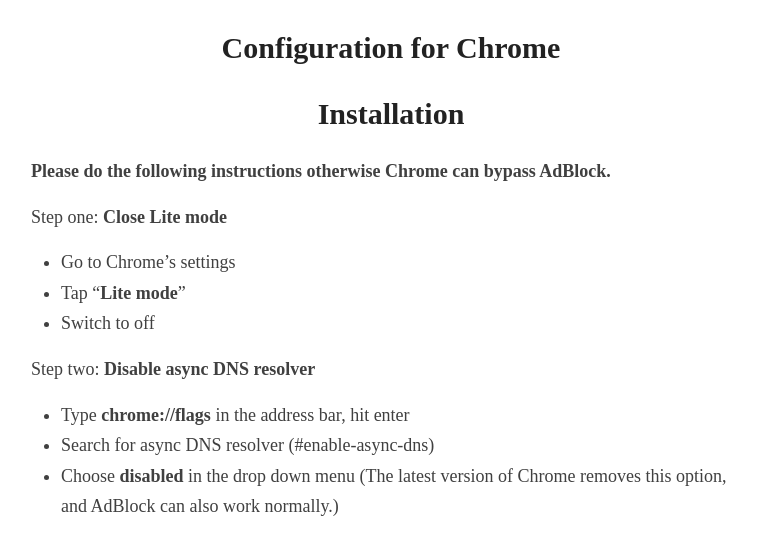
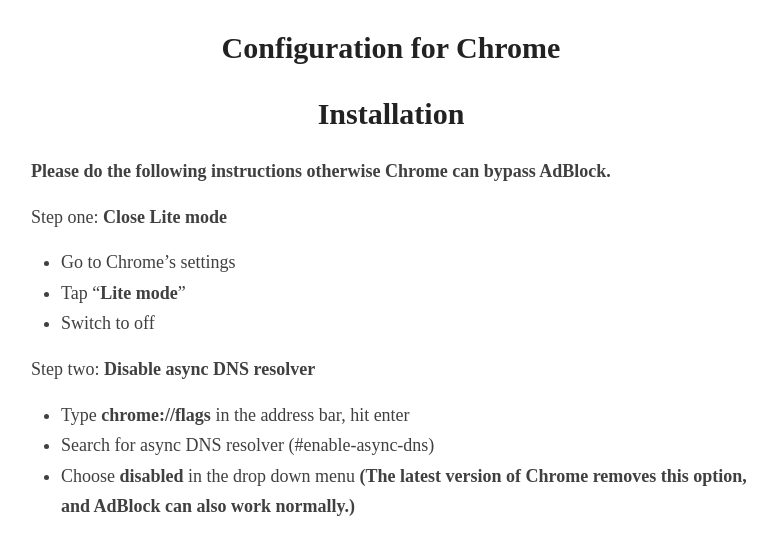
Before and after one commit to SpaceShipApps/SpaceShipApps.github.io, a Jekyll site: the page built from _pages/chrome.md, in a window 1280 px wide, cut to the strip 0-533 px from the top of the page. Shown: the whole strip, without its empty margins (249-1026 px from the left). Built offline with Jekyll 4.4.1, drawn with Linux system fonts in a browser that asks for light colours.

```diff
--- a/_pages/chrome.md
+++ b/_pages/chrome.md
@@ -24,7 +24,7 @@ Step two: **Disable async DNS resolver**
 *   Type **chrome://flags** in the address bar, hit enter
 *   Search for async DNS resolver (#enable-async-dns)
 *   Choose **disabled** in the drop down menu
-(The latest version of Chrome removes this option, and AdBlock can also work normally.)
+**(The latest version of Chrome removes this option, and AdBlock can also work normally.)**
 <iframe width="350" height="196" src="https://www.youtube.com/embed/-Quh2iRHh3g" frameborder="0" allow="accelerometer; autoplay; encrypted-media; gyroscope; picture-in-picture" allowfullscreen></iframe>
 
 Step three: **Clear Chrome cache**
```
